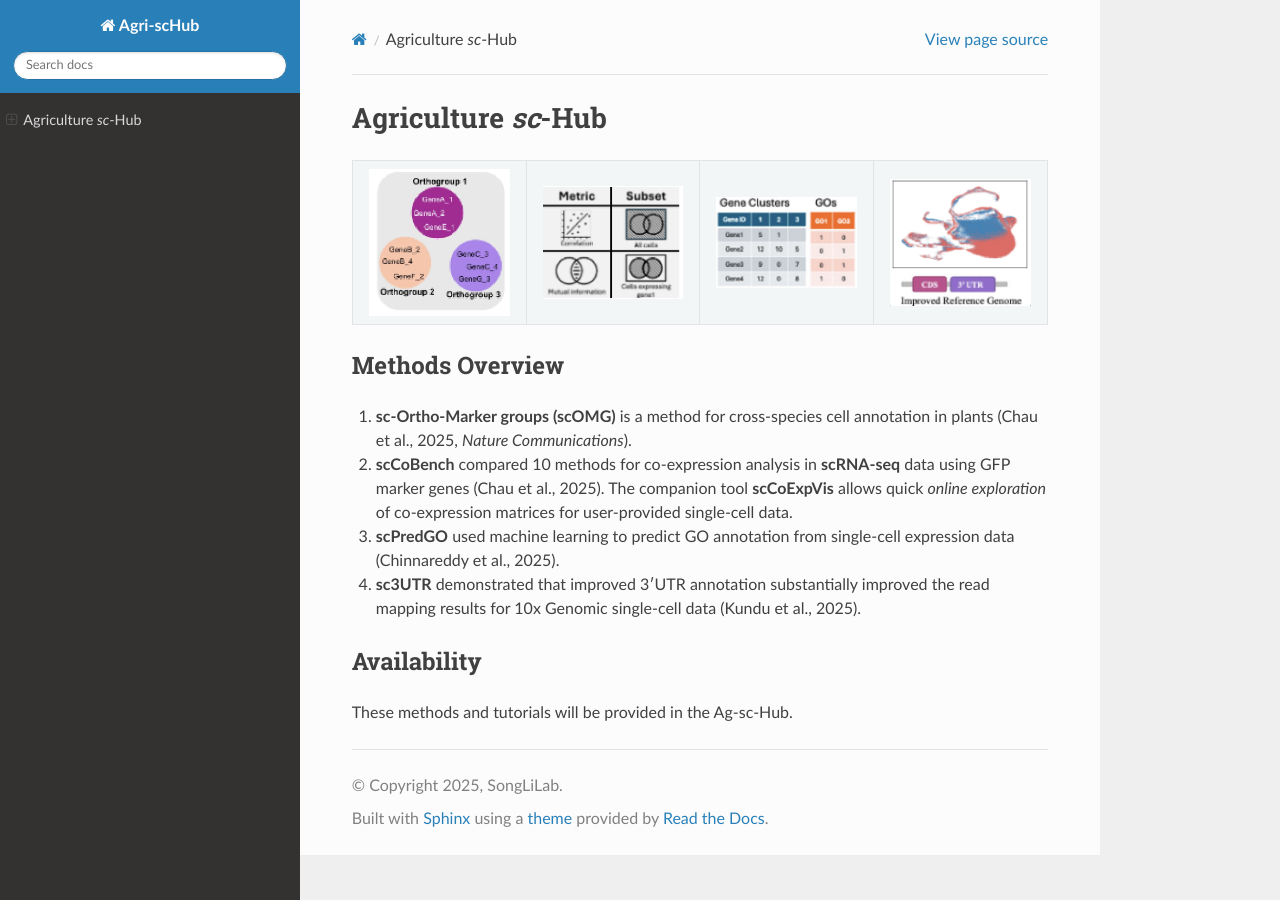
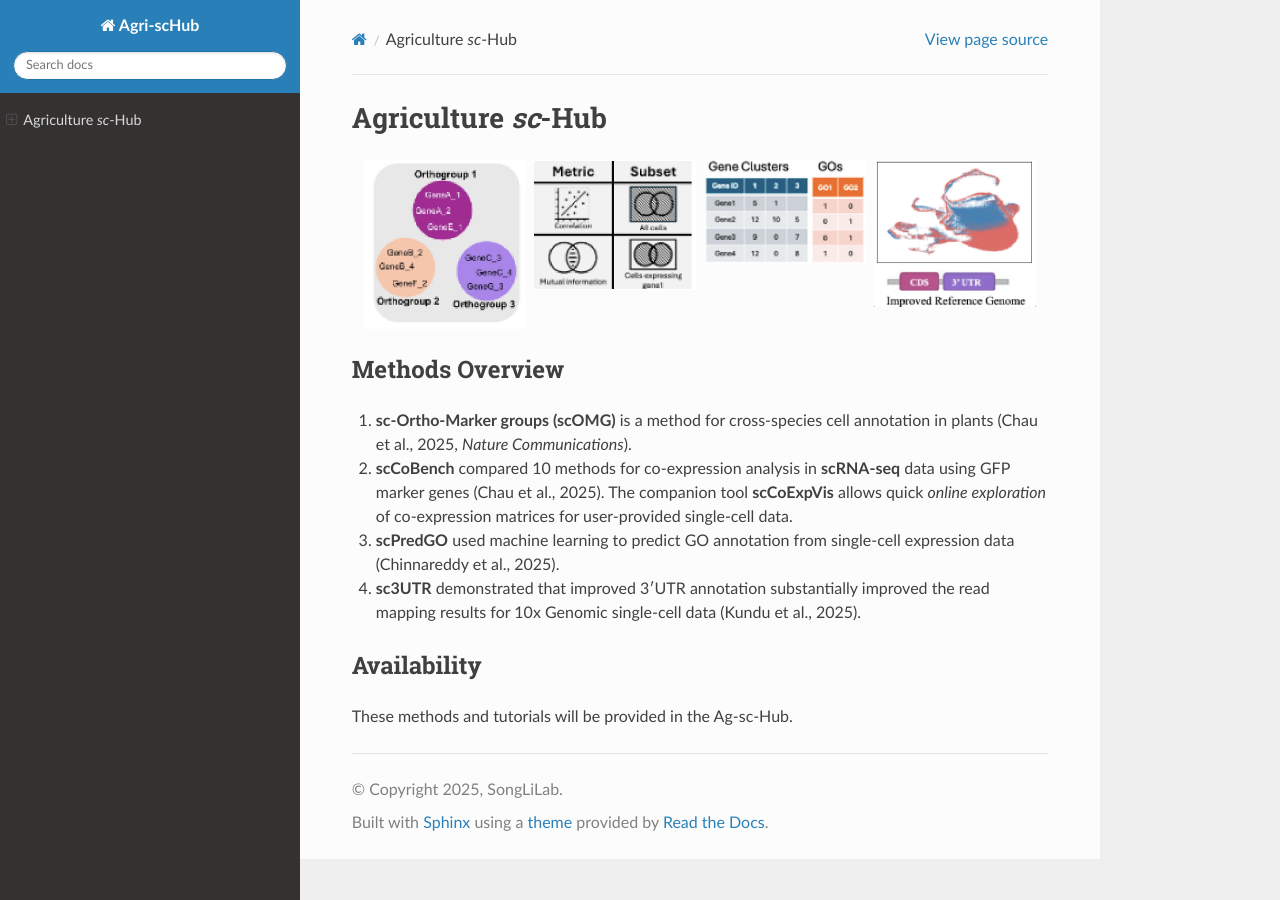
Before and after one commit to Maryam-Haghani/Agri-scHub, a Sphinx documentation site: the page built from docs/source/index.rst, in a window 1280 px wide. Built offline with Sphinx 7.4.7 and the Read the Docs theme 3.1.0, drawn with Linux system fonts in a browser that asks for light colours.

Commit message:
Update index.rst

```diff
--- a/docs/source/index.rst
+++ b/docs/source/index.rst
@@ -2,18 +2,24 @@
 Agriculture *sc*-Hub
 =================
 
-.. list-table::
-   :widths: 25 25 25 25
-   :header-rows: 0
+.. grid:: 4
+      :gutter: 2
 
-   * - .. image:: images/scOMG.png
-         :width: 100%
-     - .. image:: images/scCoBench_scCoExpVis.png
-         :width: 100%
-     - .. image:: images/scPredGO.png
-         :width: 100%
-     - .. image:: images/sc3UTR.png
-         :width: 100%
+      .. grid-item::
+         .. image:: images/scOMG.png
+            :width: 100%
+
+      .. grid-item::
+         .. image:: images/scCoBench_scCoExpVis.png
+            :width: 100%
+
+      .. grid-item::
+         .. image:: images/scPredGO.png
+            :width: 100%
+
+      .. grid-item::
+         .. image:: images/sc3UTR.png
+            :width: 100%
 
 Methods Overview
 ----------------
```
